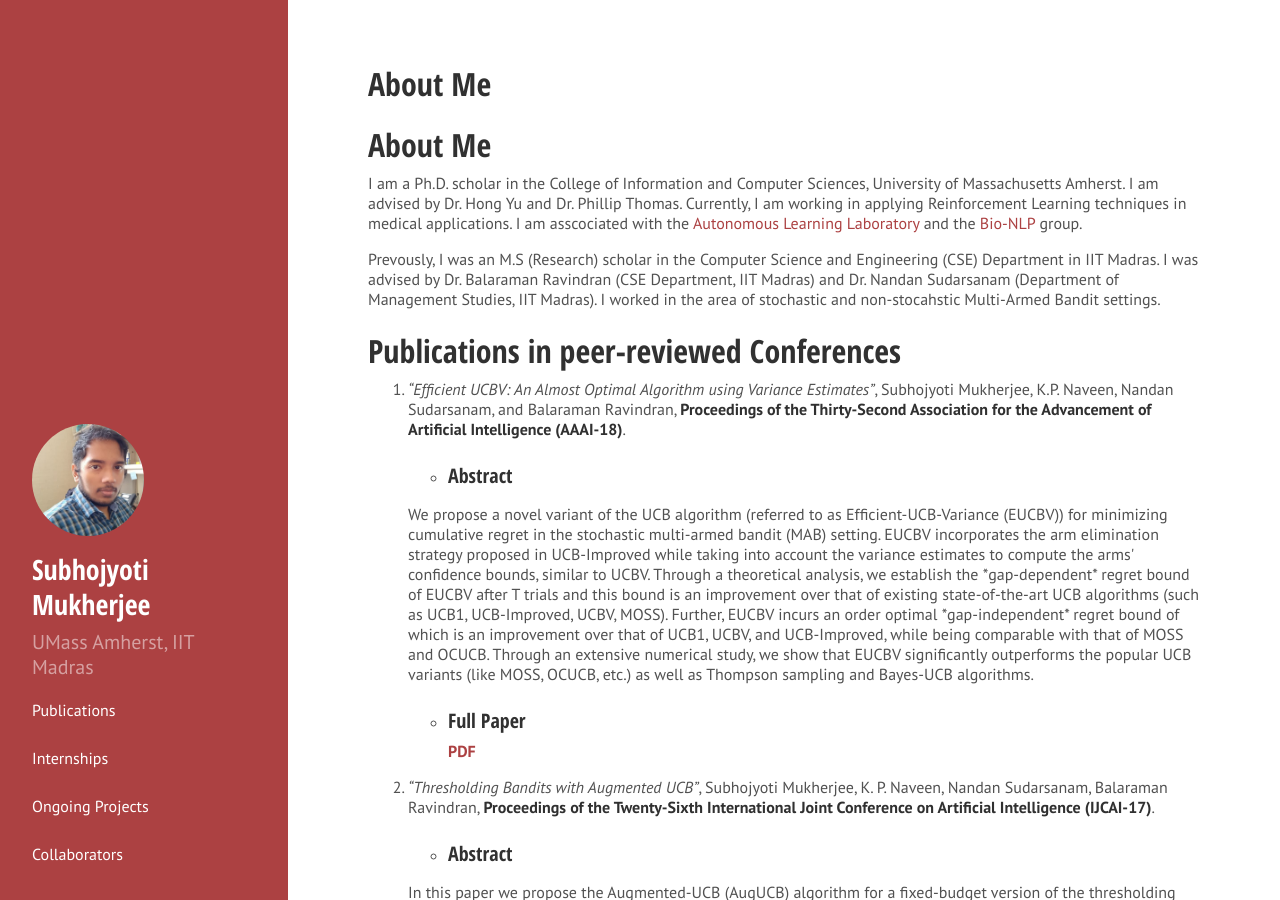
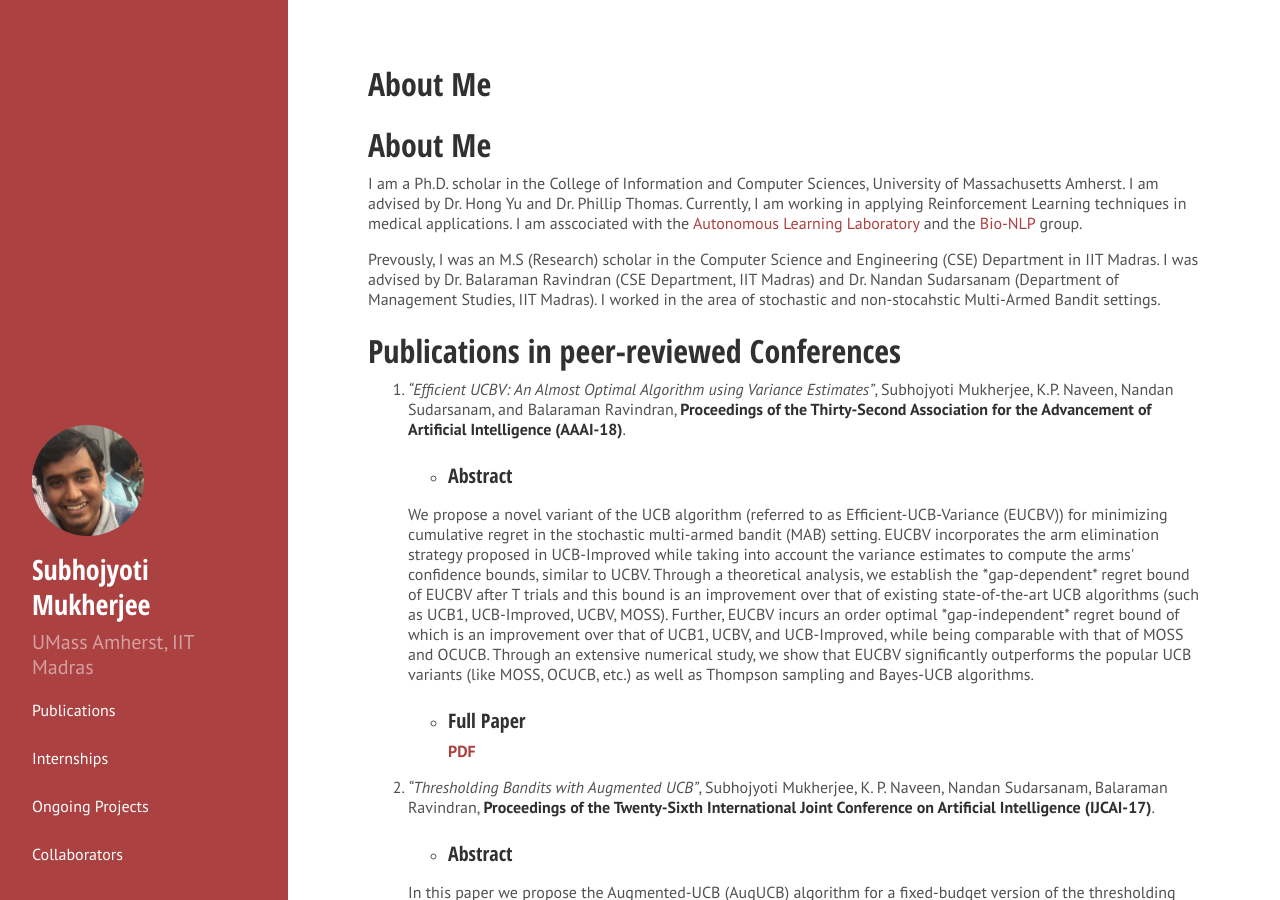
Before and after one commit to Subhojyoti22/subhojyoti.github.io, a Jekyll site: the page built from index.md, in a window 1280 px wide and 900 px high. Built offline with Jekyll 4.4.1, drawn with Linux system fonts in a browser that asks for light colours; our own code applies the rules of GitHub Pages for plain Markdown files; Markdown is read by kramdown in place of the engine named in the settings; the list of posts is cut into pages by our own code.

Commit message:
Update sidebar.html

```diff
--- a/_includes/sidebar.html
+++ b/_includes/sidebar.html
@@ -2,7 +2,7 @@
   <div class="container sidebar-sticky">
     <div class="sidebar-about">
       <h1>
-        <img src="/img/vijay.jpg" style="border-radius:50%" width="50%">
+        <img src="/IMG-20161224-WA0002.jpg" style="border-radius:50%" width="50%">
         <a href="{{ site.url }}">
           {{ site.title }}
         </a>
```
